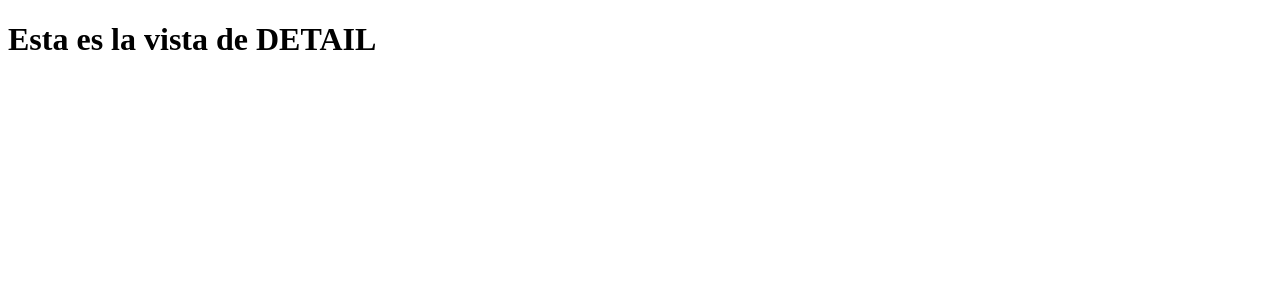
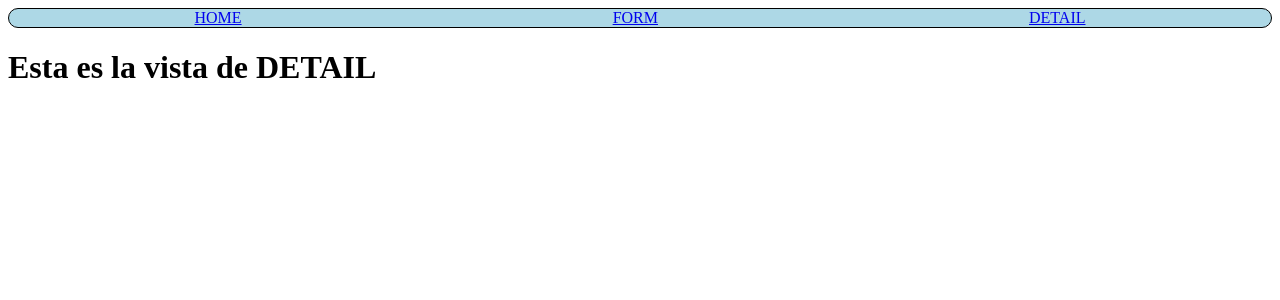
Before and after one commit to CristianSombra/PI-countries, a React (Vite) app in the folder client/: page /Detail in a window 1280 px wide. Shown: the top 300 px of the page. Built offline with nearby package versions, Linux system fonts and the light colour scheme.

Commit message:
Modificaciones funcionando

```diff
--- a/client/src/App.jsx
+++ b/client/src/App.jsx
@@ -1,18 +1,20 @@
 // import { useState } from 'react'
-import { Routes, Route } from 'react-router-dom';
-import Home from "./views/home/home";
-import Landing from "./views/landing/landing";
-import Detail from "./views/detail/detail";
-import Form from "./views/form/form";
+import { Routes, Route, useLocation } from 'react-router-dom';
+import { Home, Landing, Detail, Form } from './views/index';
+import Navbar from './components/navbar/navbar';
 
 function App() {
+
+  const location = useLocation();
+
   return (
     <div className="APP">
+      {location.pathname !== "/" && <Navbar />}
       <Routes>
-        <Route path="/" element={<Landing />} />
+        <Route exact path="/" element={<Landing />} />
         <Route path="/Home" element={<Home />} />
         <Route path="/Detail" element={<Detail />} />
-        <Route path="/Form" element={<Form />} />
+        <Route path="/Create" element={<Form />} />
       </Routes>
     </div>
   );
--- /dev/null
+++ b/client/src/components/navbar/navbar.jsx
@@ -0,0 +1,15 @@
+import { Link } from "react-router-dom";
+import style from "./navbar.module.css";
+
+
+const Navbar = () => {
+    return(
+        <div className={style.mainContainer}>
+            <Link to="/home" >HOME</Link>
+            <Link to="/create" >FORM</Link>
+            <Link to="/detail" >DETAIL</Link>
+        </div>
+    )
+}
+
+export default Navbar;
--- /dev/null
+++ b/client/src/components/navbar/navbar.module.css
@@ -0,0 +1,9 @@
+.mainContainer{
+    display: flex;
+    flex-direction: row;
+    justify-content: space-around;
+    background-color: lightblue;
+    border-radius: 15px;
+    border: 1px solid black;
+
+}
--- /dev/null
+++ b/client/src/views/index.js
@@ -0,0 +1,12 @@
+import Home from "./home/home";
+import Landing from "./landing/landing";
+import Detail from "./detail/detail";
+import Form from "./form/form";
+
+
+export {
+    Home,
+    Landing,
+    Detail,
+    Form
+};
```
